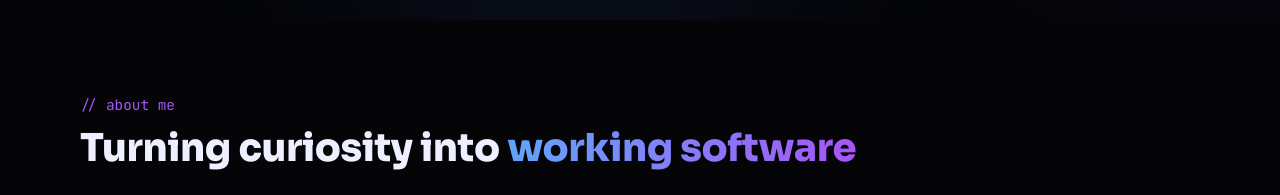
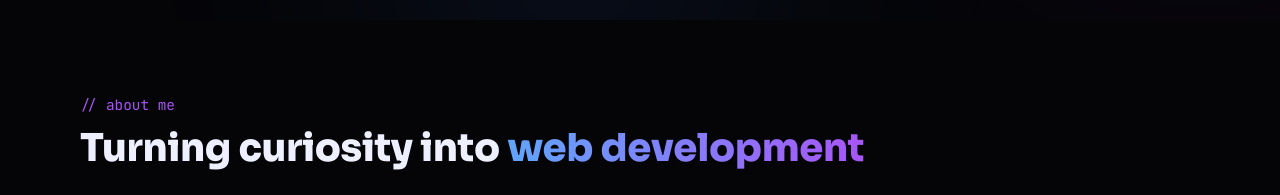
Before and after one commit to abdulghanimobin2024-bit/abdulghani002, a plain HTML site: page index.html in a window 1280 px wide. Shown: the part 780-975 px from the top of the page. Drawn offline with Linux system fonts and the light colour scheme.

Commit message:
Update index.html

```diff
--- a/index.html
+++ b/index.html
@@ -83,7 +83,7 @@
     <section class="section" id="about">
       <div class="container">
         <p class="section-eyebrow reveal">// about me</p>
-        <h2 class="section-title reveal">Turning curiosity into <span class="gradient-text">working software</span></h2>
+        <h2 class="section-title reveal">Turning curiosity into <span class="gradient-text">web development</span></h2>
         <div class="about-grid">
           <div class="glass card reveal">
             <p>I'm <strong>Abdul Ghani</strong>, a 5th-semester <strong>Diploma in Computer Science Engineering</strong> student based in <strong>Andhra Pradesh, India</strong>.</p>
```
